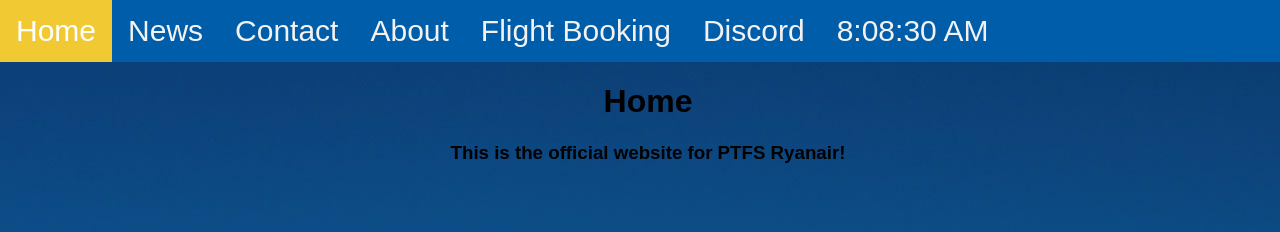
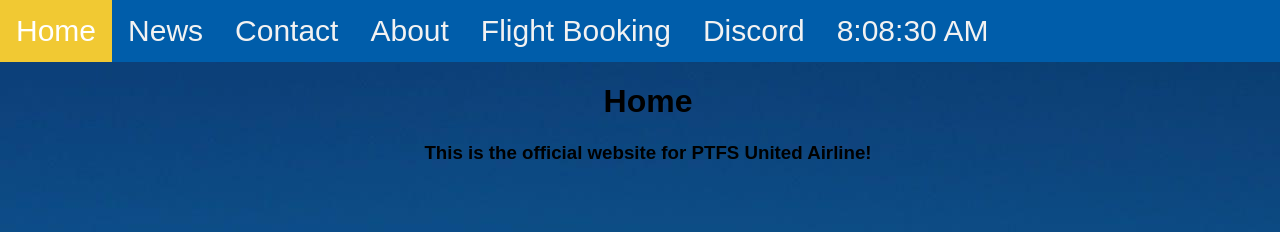
Before and after one commit to ptfs-ryanair/United-Airlines-PTFS, a plain HTML site: page index.html in a window 1280 px wide. Shown: the top 232 px of the page. Drawn offline with Linux system fonts and the light colour scheme.

Commit message:
Update index.html

```diff
--- a/index.html
+++ b/index.html
@@ -53,7 +53,7 @@
 </div>
 <div style="padding-left:16px">
   <h1><center>Home</center></h1>
-  <h3><center>This is the official website for PTFS Ryanair!</center></h3>
+  <h3><center>This is the official website for PTFS United Airline!</center></h3>
 </div>
 <script>
 setInterval(myTimer, 1000);
```
